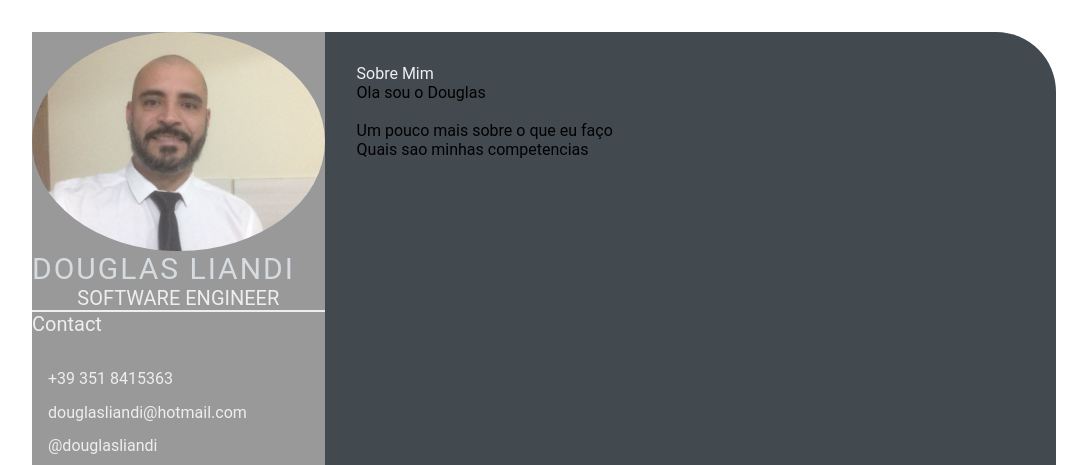
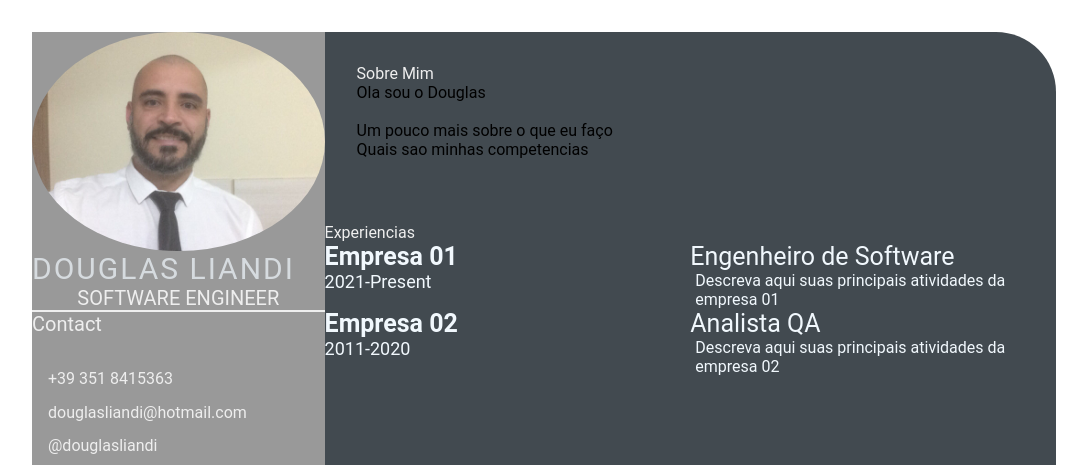
Before and after one commit to ingegnereLiandi/devweekgithub.io, a plain HTML site: page index.html in a window 1280 px wide. Shown: the top 465 px of the page, without its empty margins (96-1183 px from the left). Drawn offline with Linux system fonts and the light colour scheme.

Commit message:
cambiamento terzo giorno (#3)

```diff
--- a/index.html
+++ b/index.html
@@ -55,8 +55,31 @@
 
             </div>
 
+
+<section class="experience gap">
+   <div class="right-title">Experiencias</div>
+   <div class="experience-contents">
+    <div class="exp-left">
+        <p class="exp-company-name">Empresa 01</p>
+        <p class="exp-time-period">2021-Present</p>
+</div>
+<div class="exp-right">
+    <p class="exp-position">Engenheiro de Software</p>
+    <p class="exp-desc">Descreva aqui suas principais atividades da empresa 01</p>
+</div>
+<div class="exp-left">
+    <p class="exp-company-name">Empresa 02</p>
+    <p class="exp-time-period">2011-2020</p>
+</div>
+<div class="exp-right">
+<p class="exp-position">Analista QA</p>
+<p class="exp-desc">Descreva aqui suas principais atividades da empresa 02</p>
+</div>
+</div>
+
+</section>
         </section>
-    </section>
+
 
     </main>
 
--- a/style.css
+++ b/style.css
@@ -101,3 +101,38 @@
     font-size: 18px;
     color: #eeeeee;
 }
+
+.experience-contents,
+.education-contents,
+.awards-contents {
+    display: grid;
+    grid-template-columns: repeat(2, 1fr);
+    padding-bottom: 2rem;
+    color: #F1F8FD;
+}
+
+.exp-company-name,
+.education-school-name,
+.awards-company-name {
+    font-size: 25px;
+    font-weight: bold;
+}
+
+.exp-time-period,
+.educationp-time-period,
+.awards-time-period {
+    font-size: 18px;
+}
+
+.exp-position,
+.education-subject,
+.awards-name {
+    font-size: 25px;
+}
+
+.exp-desc,
+.education-desc,
+.awards-desc {
+    font-size: 16px;
+    padding-left: 5px;
+}
```
